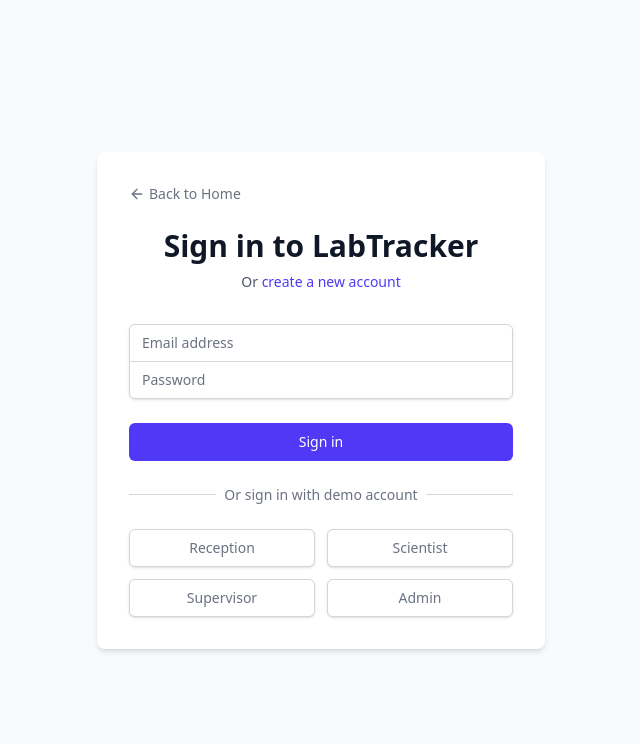
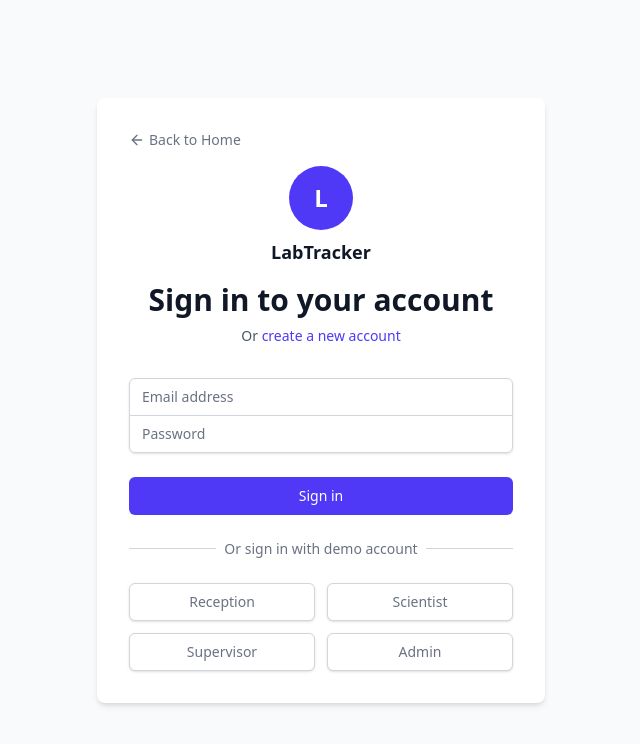
Before and after one commit to thecoachmanuel/labtracker, a Next.js app: page /login in a window 1280 px wide. Shown: the top 744 px of the page, without its empty margins (319-959 px from the left). Built offline with nearby package versions, Linux system fonts and the light colour scheme; no server answers; the database is empty.

Commit message:
track page update

```diff
--- a/components/LoginForm.tsx
+++ b/components/LoginForm.tsx
@@ -64,11 +64,24 @@
             <ArrowLeft className="h-4 w-4 mr-1" />
             Back to Home
           </Link>
-          {settings.logoUrl && (
-            <img src={settings.logoUrl} alt="Logo" className="mx-auto h-16 w-auto mb-4 object-contain" />
-          )}
+          <div className="flex flex-col items-center mb-4">
+            {settings.logoUrl ? (
+              <img
+                src={settings.logoUrl}
+                alt={settings.logoTitle || 'Site logo'}
+                className="h-16 w-16 rounded-full object-cover shadow-sm"
+              />
+            ) : (
+              <div className="h-16 w-16 rounded-full bg-indigo-600 flex items-center justify-center text-white text-2xl font-bold">
+                {settings.logoTitle?.charAt(0) ?? 'L'}
+              </div>
+            )}
+            <div className="mt-2 text-lg font-semibold text-gray-900">
+              {settings.logoTitle}
+            </div>
+          </div>
           <h2 className="mt-2 text-center text-3xl font-extrabold text-gray-900">
-            Sign in to {settings.logoTitle}
+            Sign in to your account
           </h2>
           <p className="mt-2 text-center text-sm text-gray-600">
             Or{' '}
--- a/components/TrackResultForm.tsx
+++ b/components/TrackResultForm.tsx
@@ -40,9 +40,22 @@
   return (
     <div className="min-h-screen bg-gray-50 py-16 px-6">
       <div className="max-w-xl mx-auto bg-white rounded-lg shadow p-6">
-        {settings.logoUrl && (
-          <img src={settings.logoUrl} alt="Logo" className="mx-auto h-16 w-auto mb-4 object-contain" />
-        )}
+        <div className="flex flex-col items-center mb-4">
+          {settings.logoUrl ? (
+            <img
+              src={settings.logoUrl}
+              alt={settings.logoTitle || 'Site logo'}
+              className="h-16 w-16 rounded-full object-cover shadow-sm"
+            />
+          ) : (
+            <div className="h-16 w-16 rounded-full bg-indigo-600 flex items-center justify-center text-white text-2xl font-bold">
+              {settings.logoTitle?.charAt(0) ?? 'L'}
+            </div>
+          )}
+          <div className="mt-2 text-lg font-semibold text-gray-900">
+            {settings.logoTitle}
+          </div>
+        </div>
         <h1 className="text-2xl font-bold text-gray-900 mb-4 text-center">Track Result</h1>
         <p className="text-sm text-gray-600 mb-6 text-center">Enter your accession number to check if your test results are ready.</p>
 
```
